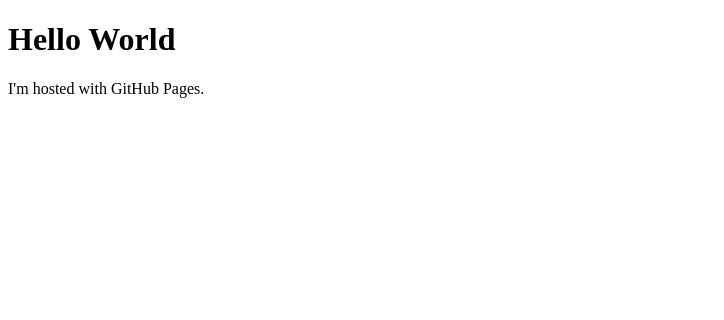
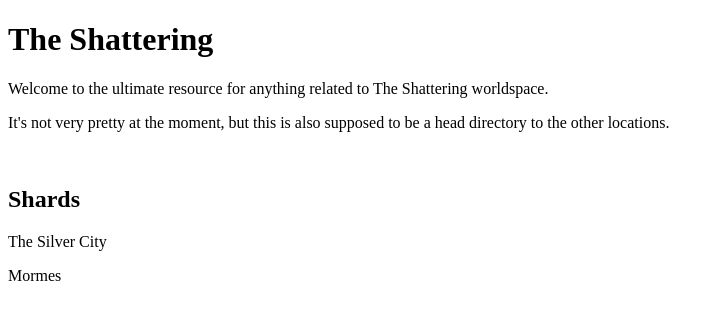
Before and after one commit to James-Brafin/james-brafin.github.io, a plain HTML site: page index.html in a window 1280 px wide. Shown: the whole page, without its empty margins (0-724 px from the left). Drawn offline with Linux system fonts and the light colour scheme.

Commit message:
Update index.html

```diff
--- a/index.html
+++ b/index.html
@@ -1,7 +1,13 @@
 <!DOCTYPE html>
 <html>
-<body>
-<h1>Hello World</h1>
-<p>I'm hosted with GitHub Pages.</p>
-</body>
+	<body>
+		<h1>The Shattering</h1>
+		<p>Welcome to the ultimate resource for anything related to The Shattering worldspace. </p>
+		<p>It's not very pretty at the moment, but this is also supposed to be a head directory to the other locations.</p>
+		<br>
+		<h2> Shards </h2>
+
+		<p> The Silver City </p>
+		<p> Mormes </p>
+	</body>
 </html>
```
